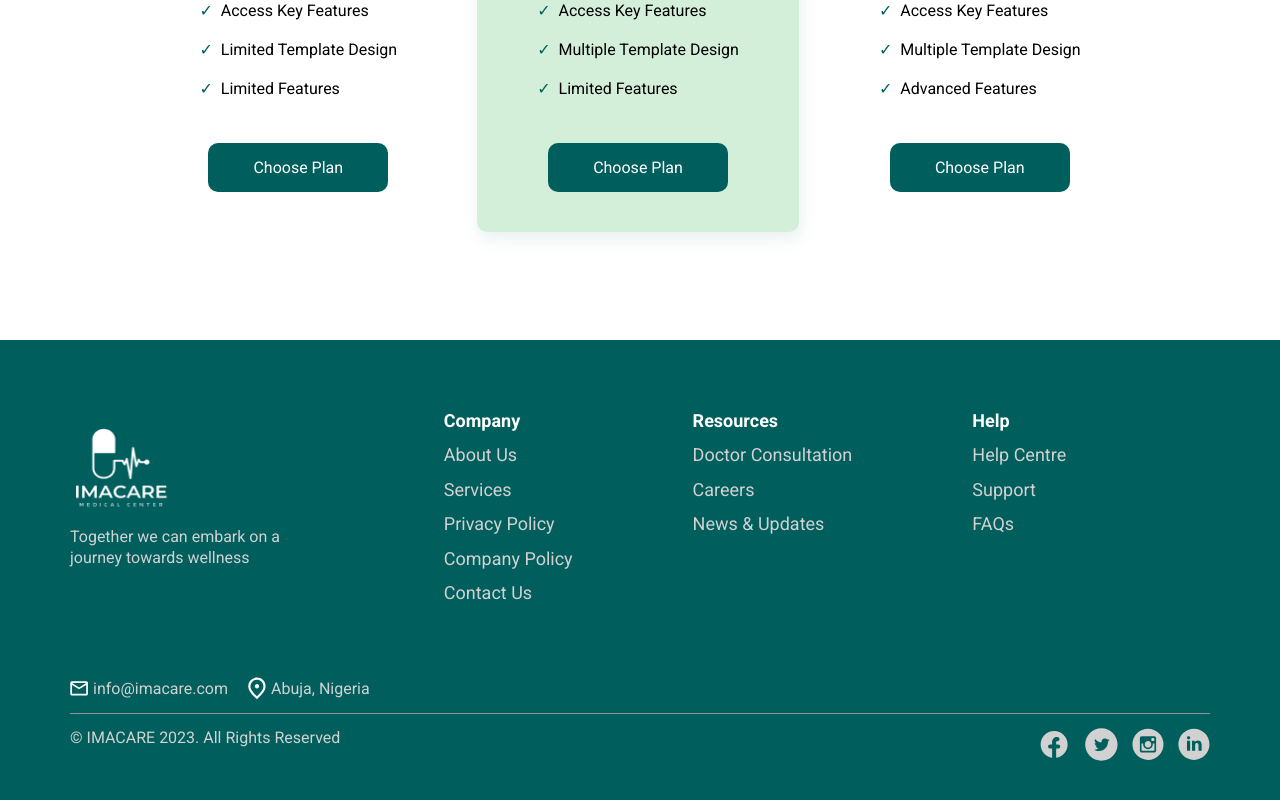
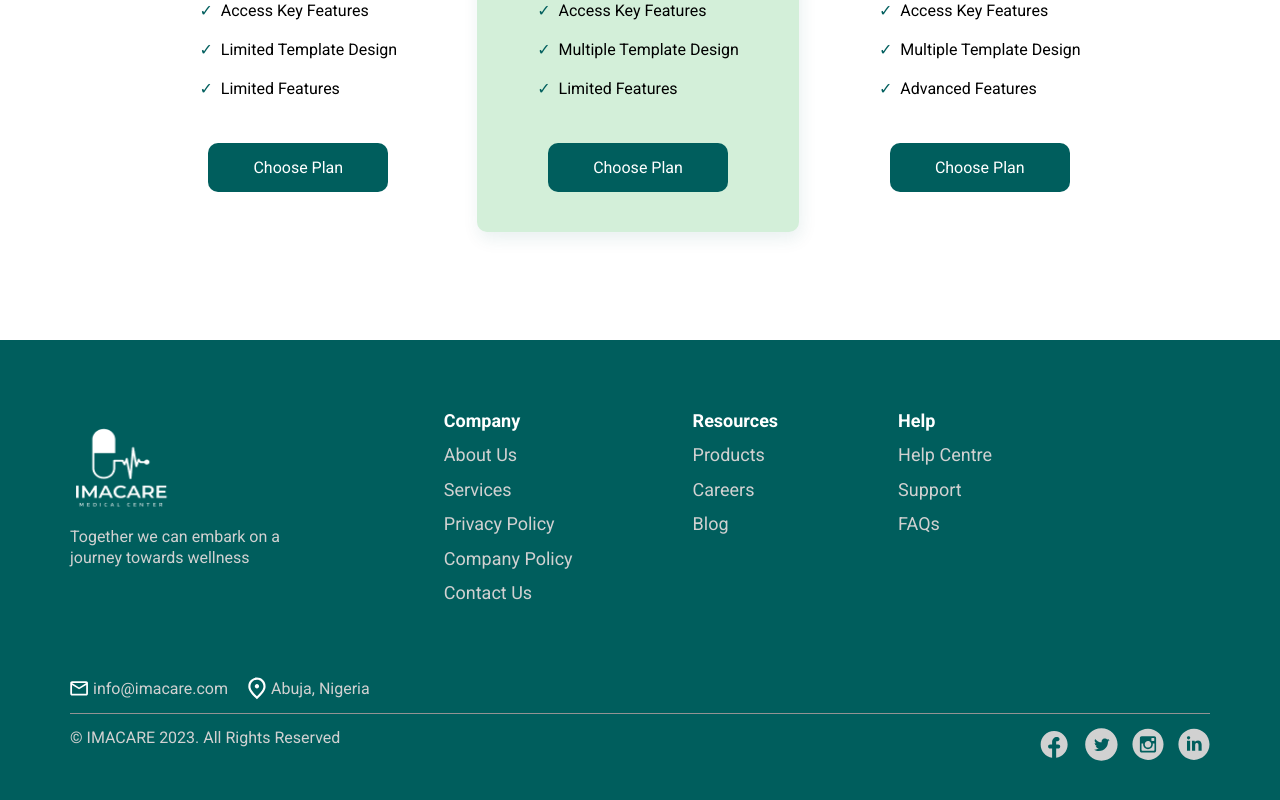
Before and after one commit to TAP-IMACARE/Client-Side, a React (Vite) app: page / in a window 1280 px wide. Shown: the part 3923-4723 px from the top of the page. Built offline with nearby package versions, Linux system fonts and the light colour scheme.

Commit message:
New footer

```diff
--- a/src/components/Footer/Footer.jsx
+++ b/src/components/Footer/Footer.jsx
@@ -41,9 +41,9 @@ const Footer = () => {
           <ul className="resources">
             <h4>Resources</h4>
 
-            <li>Doctor Consultation</li>
+            <li>Products</li>
             <li>Careers</li>
-            <li>News & Updates</li>
+            <li>Blog</li>
           </ul>
 
           <ul className="help">
--- a/src/components/Footer/MobileFooter.jsx
+++ b/src/components/Footer/MobileFooter.jsx
@@ -14,9 +14,9 @@ const listData = [
   },
   {
     header: "Resources",
-    item1: "Doctor Consultation",
+    item1: "Products",
     item2: "Careers",
-    item3: "News & Updates",
+    item3: "Blog",
   },
   {
     header: "Help",
@@ -86,7 +86,9 @@ const MobileFooter = ({
                 <ul
                   value={index}
                   className={
-                    showList === index ? "mobileFooter-mid-list" : "inactive"
+                    showList === index
+                      ? "mobileFooter-mid-list"
+                      : "mobileList-inactive-body"
                   }
                 >
                   <li>{list.item1}</li>
```
